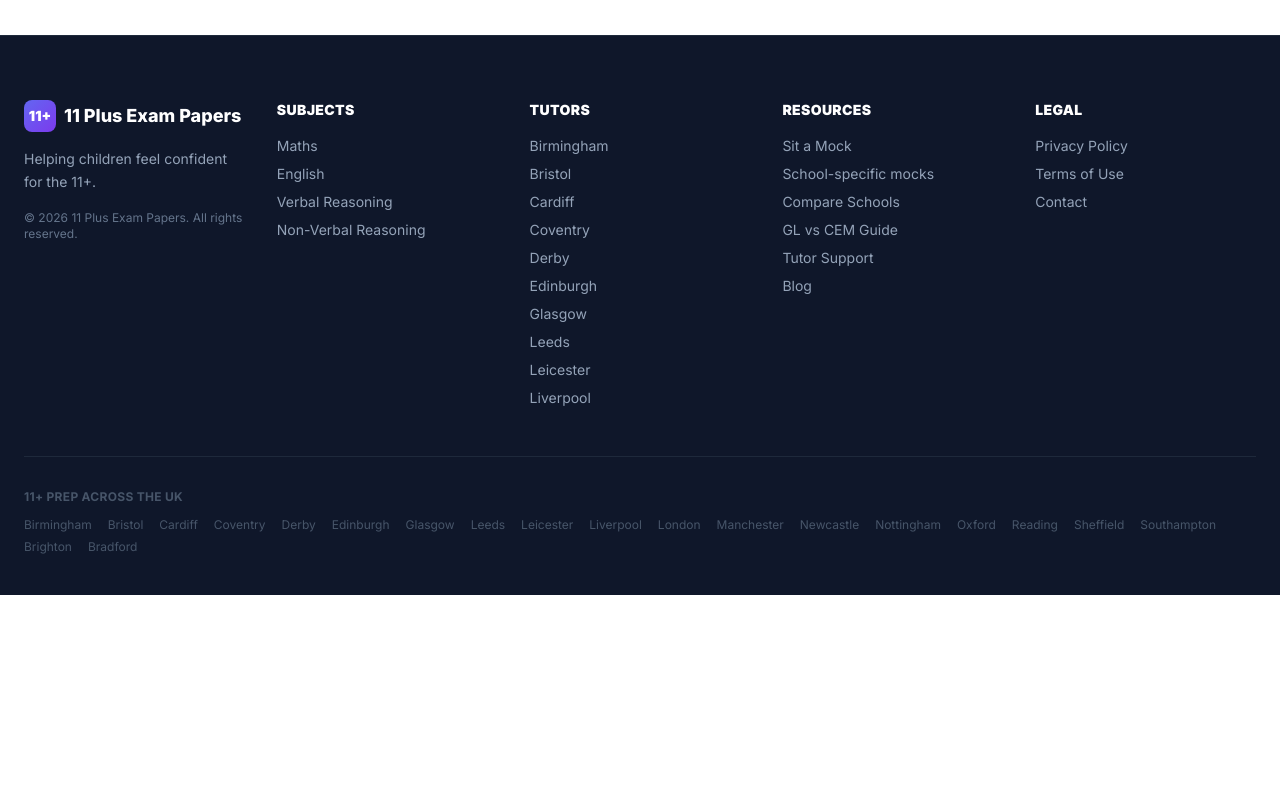
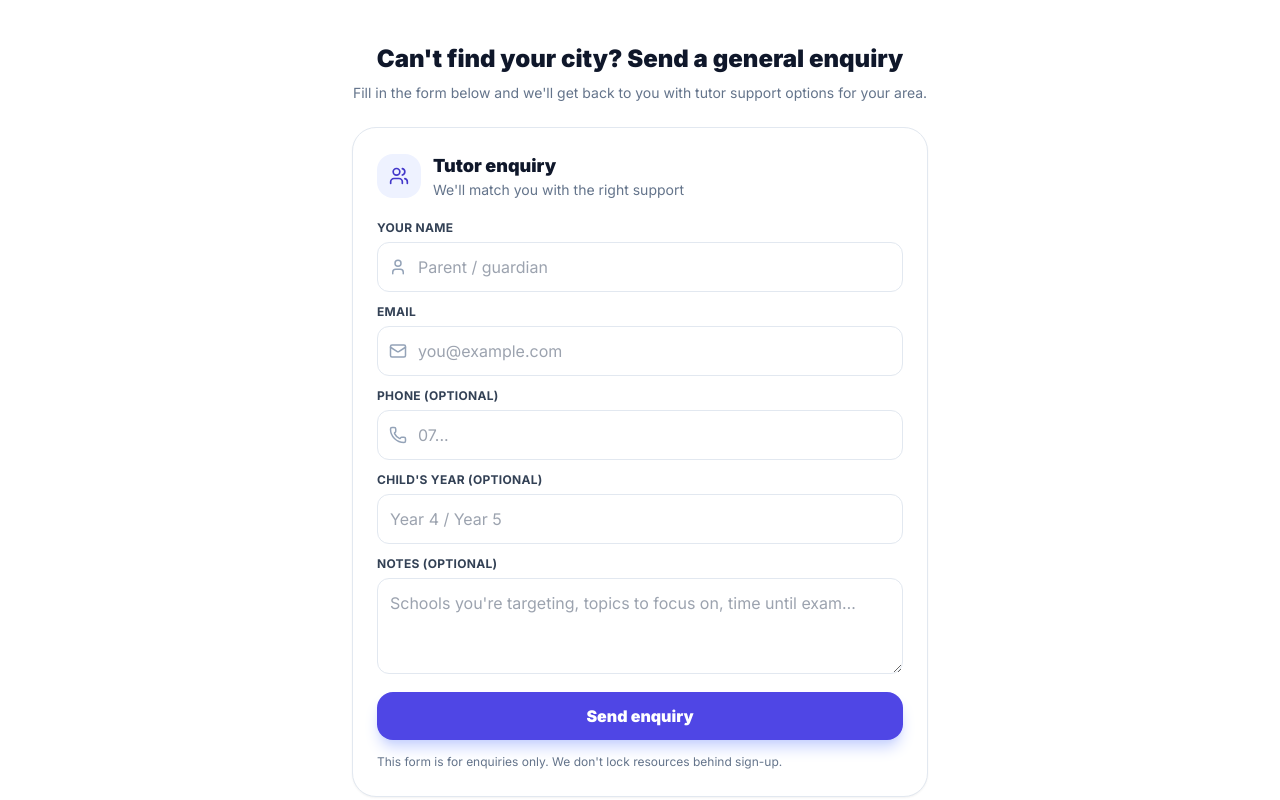
Before and after one commit to vimldn/11plus6, a Next.js app: page /tutors in a window 1280 px wide. Shown: the part 800-1600 px from the top of the page. Before the commit the page ends 1395 px from the top, so only its background shows below. Built offline with nearby package versions, Linux system fonts and the light colour scheme.

Commit message:
Add files via upload

```diff
--- /dev/null
+++ b/app/tutors/TutorEnquiryForm.tsx
@@ -0,0 +1,156 @@
+'use client';
+
+import React, { useState } from 'react';
+import { Mail, Phone, User, Users, Loader2 } from 'lucide-react';
+
+export default function TutorEnquiryForm() {
+  const [submitted, setSubmitted] = useState(false);
+  const [loading, setLoading] = useState(false);
+  const [error, setError] = useState('');
+  const [form, setForm] = useState({
+    name: '',
+    email: '',
+    phone: '',
+    childYear: '',
+    notes: '',
+  });
+
+  const handleSubmit = async (e: React.FormEvent) => {
+    e.preventDefault();
+    if (!form.email || !form.name) return;
+
+    setLoading(true);
+    setError('');
+
+    try {
+      const res = await fetch('/api/leads', {
+        method: 'POST',
+        headers: { 'Content-Type': 'application/json' },
+        body: JSON.stringify({
+          email: form.email,
+          childName: form.name,
+          phone: form.phone,
+          childYear: form.childYear,
+          targetSchool: 'General enquiry',
+          source: 'tutor-enquiry-index',
+        }),
+      });
+      if (!res.ok) throw new Error('Submission failed');
+      setSubmitted(true);
+    } catch (err) {
+      console.error('[TutorEnquiryForm]', err);
+      setError('Something went wrong. Please try again.');
+    } finally {
+      setLoading(false);
+    }
+  };
+
+  if (submitted) {
+    return (
+      <div className="p-6 rounded-3xl border border-slate-200 bg-white shadow-sm">
+        <div className="p-4 rounded-2xl bg-emerald-50 border border-emerald-100 text-emerald-900">
+          <div className="font-black mb-1">Thanks — we've received your enquiry.</div>
+          <div className="text-sm text-emerald-800">
+            We'll be in touch using the details you provided.
+          </div>
+        </div>
+      </div>
+    );
+  }
+
+  return (
+    <div className="p-6 rounded-3xl border border-slate-200 bg-white shadow-sm">
+      <div className="flex items-center gap-3 mb-5">
+        <div className="w-11 h-11 rounded-2xl bg-indigo-50 text-indigo-700 flex items-center justify-center">
+          <Users size={20} />
+        </div>
+        <div>
+          <div className="font-black text-slate-900 text-lg">Tutor enquiry</div>
+          <div className="text-sm text-slate-500">We'll match you with the right support</div>
+        </div>
+      </div>
+
+      <form onSubmit={handleSubmit} className="space-y-3">
+        <label className="block">
+          <div className="text-xs font-bold text-slate-700 mb-1.5 uppercase tracking-wide">Your name</div>
+          <div className="relative">
+            <User className="absolute left-3 top-1/2 -translate-y-1/2 text-slate-400" size={18} />
+            <input
+              value={form.name}
+              onChange={(e) => setForm({ ...form, name: e.target.value })}
+              className="w-full pl-10 pr-3 py-3 rounded-xl border border-slate-200 focus:border-indigo-400 focus:ring-2 focus:ring-indigo-200 outline-none"
+              placeholder="Parent / guardian"
+              required
+            />
+          </div>
+        </label>
+
+        <label className="block">
+          <div className="text-xs font-bold text-slate-700 mb-1.5 uppercase tracking-wide">Email</div>
+          <div className="relative">
+            <Mail className="absolute left-3 top-1/2 -translate-y-1/2 text-slate-400" size={18} />
+            <input
+              type="email"
+              value={form.email}
+              onChange={(e) => setForm({ ...form, email: e.target.value })}
+              className="w-full pl-10 pr-3 py-3 rounded-xl border border-slate-200 focus:border-indigo-400 focus:ring-2 focus:ring-indigo-200 outline-none"
+              placeholder="you@example.com"
+              required
+            />
+          </div>
+        </label>
+
+        <label className="block">
+          <div className="text-xs font-bold text-slate-700 mb-1.5 uppercase tracking-wide">Phone (optional)</div>
+          <div className="relative">
+            <Phone className="absolute left-3 top-1/2 -translate-y-1/2 text-slate-400" size={18} />
+            <input
+              value={form.phone}
+              onChange={(e) => setForm({ ...form, phone: e.target.value })}
+              className="w-full pl-10 pr-3 py-3 rounded-xl border border-slate-200 focus:border-indigo-400 focus:ring-2 focus:ring-indigo-200 outline-none"
+              placeholder="07..."
+            />
+          </div>
+        </label>
+
+        <label className="block">
+          <div className="text-xs font-bold text-slate-700 mb-1.5 uppercase tracking-wide">Child's year (optional)</div>
+          <input
+            value={form.childYear}
+            onChange={(e) => setForm({ ...form, childYear: e.target.value })}
+            className="w-full px-3 py-3 rounded-xl border border-slate-200 focus:border-indigo-400 focus:ring-2 focus:ring-indigo-200 outline-none"
+            placeholder="Year 4 / Year 5"
+          />
+        </label>
+
+        <label className="block">
+          <div className="text-xs font-bold text-slate-700 mb-1.5 uppercase tracking-wide">Notes (optional)</div>
+          <textarea
+            value={form.notes}
+            onChange={(e) => setForm({ ...form, notes: e.target.value })}
+            className="w-full px-3 py-3 rounded-xl border border-slate-200 focus:border-indigo-400 focus:ring-2 focus:ring-indigo-200 outline-none min-h-[96px]"
+            placeholder="Schools you're targeting, topics to focus on, time until exam…"
+          />
+        </label>
+
+        {error && <p className="text-xs text-red-500 font-medium">{error}</p>}
+
+        <button
+          type="submit"
+          disabled={loading}
+          className="w-full py-3 rounded-2xl bg-indigo-600 hover:bg-indigo-700 text-white font-black shadow-lg shadow-indigo-200 transition-colors disabled:opacity-60 flex items-center justify-center gap-2"
+        >
+          {loading ? (
+            <><Loader2 size={16} className="animate-spin" /> Sending…</>
+          ) : (
+            'Send enquiry'
+          )}
+        </button>
+
+        <div className="text-xs text-slate-500 leading-relaxed">
+          This form is for enquiries only. We don't lock resources behind sign-up.
+        </div>
+      </form>
+    </div>
+  );
+}
--- a/app/tutors/page.tsx
+++ b/app/tutors/page.tsx
@@ -4,6 +4,7 @@
 import { SiteFooter } from '@/components/SiteFooter';
 import { UK_CITIES } from '@/lib/siteData';
 import { MapPin, ArrowRight, Shield, BookOpen, Users } from 'lucide-react';
+import TutorEnquiryForm from './TutorEnquiryForm';
 
 export const metadata: Metadata = {
   title: '11 Plus Tutors by City | 11 Plus Exam Papers',
@@ -16,7 +17,6 @@
   return (
     <div className="min-h-screen bg-white">
       <SiteNav />
-
       <main className="max-w-6xl mx-auto px-4 sm:px-6 py-14">
         <div className="max-w-3xl">
           <h1 className="text-4xl sm:text-5xl font-black text-slate-900 tracking-tight mb-4">
@@ -57,7 +57,6 @@
         </div>
 
         <h2 className="text-2xl font-black text-slate-900 mt-14 mb-4">Choose your city</h2>
-
         <div className="grid grid-cols-2 sm:grid-cols-3 md:grid-cols-4 lg:grid-cols-5 gap-2">
           {UK_CITIES.map((city) => (
             <Link
@@ -71,8 +70,18 @@
             </Link>
           ))}
         </div>
+
+        {/* Tutor enquiry form */}
+        <section className="mt-16 max-w-xl mx-auto">
+          <h2 className="text-2xl font-black text-slate-900 mb-2 text-center">
+            Can't find your city? Send a general enquiry
+          </h2>
+          <p className="text-slate-500 text-sm mb-6 text-center">
+            Fill in the form below and we'll get back to you with tutor support options for your area.
+          </p>
+          <TutorEnquiryForm />
+        </section>
       </main>
-
       <SiteFooter />
     </div>
   );
```
